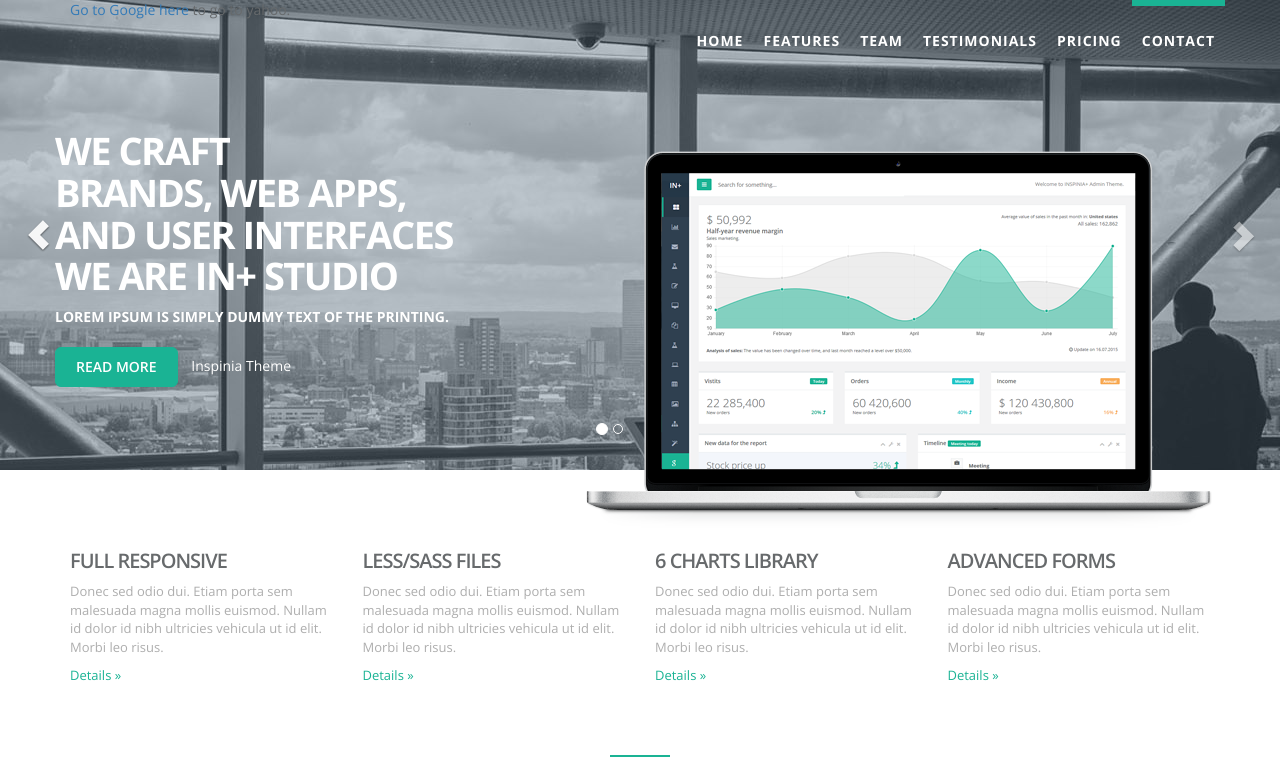
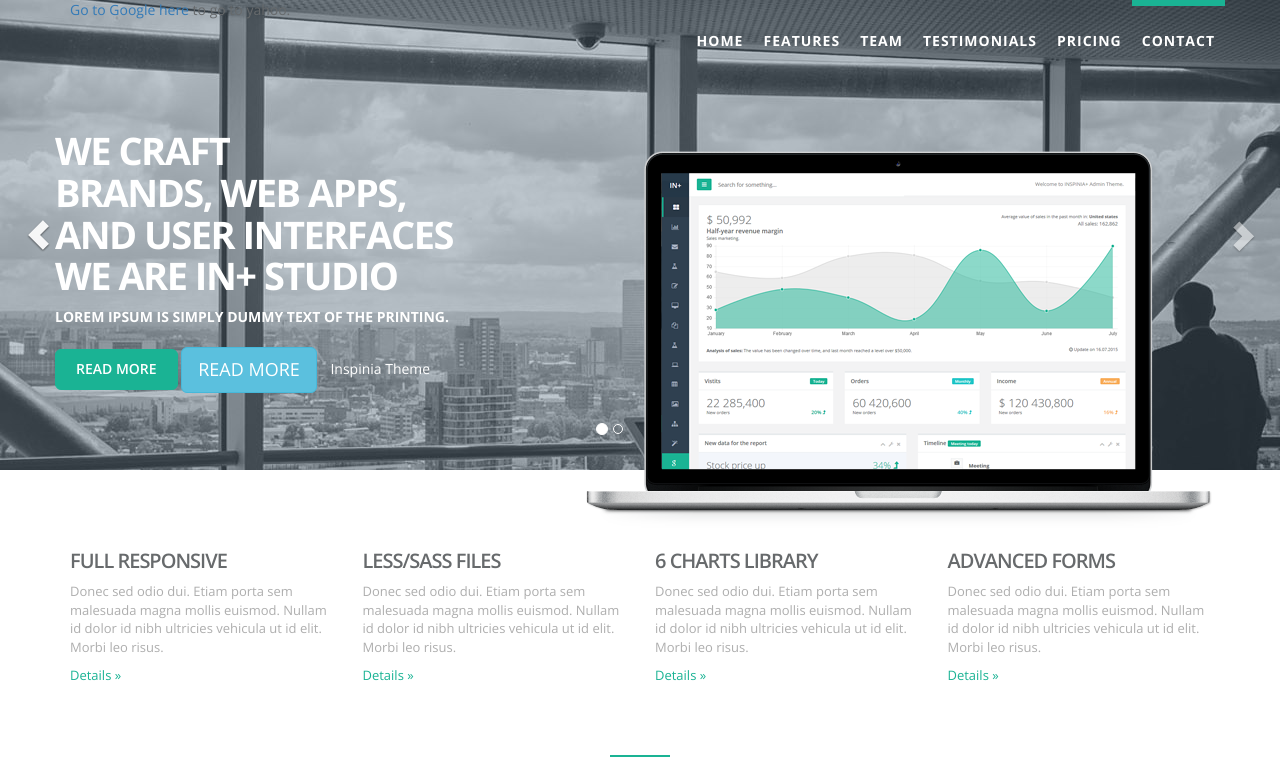
Before and after one commit to echasin/ApplicationRefactory, a plain HTML site: page index.html in a window 1280 px wide. Shown: the top 764 px of the page. Drawn offline with nearby package versions, Linux system fonts and the light colour scheme.

Commit message:
Update index.html

```diff
--- a/index.html
+++ b/index.html
@@ -73,6 +73,7 @@
                     <p>Lorem Ipsum is simply dummy text of the printing.</p>
                     <p>
                         <a class="btn btn-lg btn-primary" href="#" role="button">READ MORE</a>
+			<a class="btn btn-lg btn-info" href="http://www.yahoo.com" role="button">READ MORE</a>
                         <a class="caption-link" href="#" role="button">Inspinia Theme</a>
                     </p>
                 </div>
```
